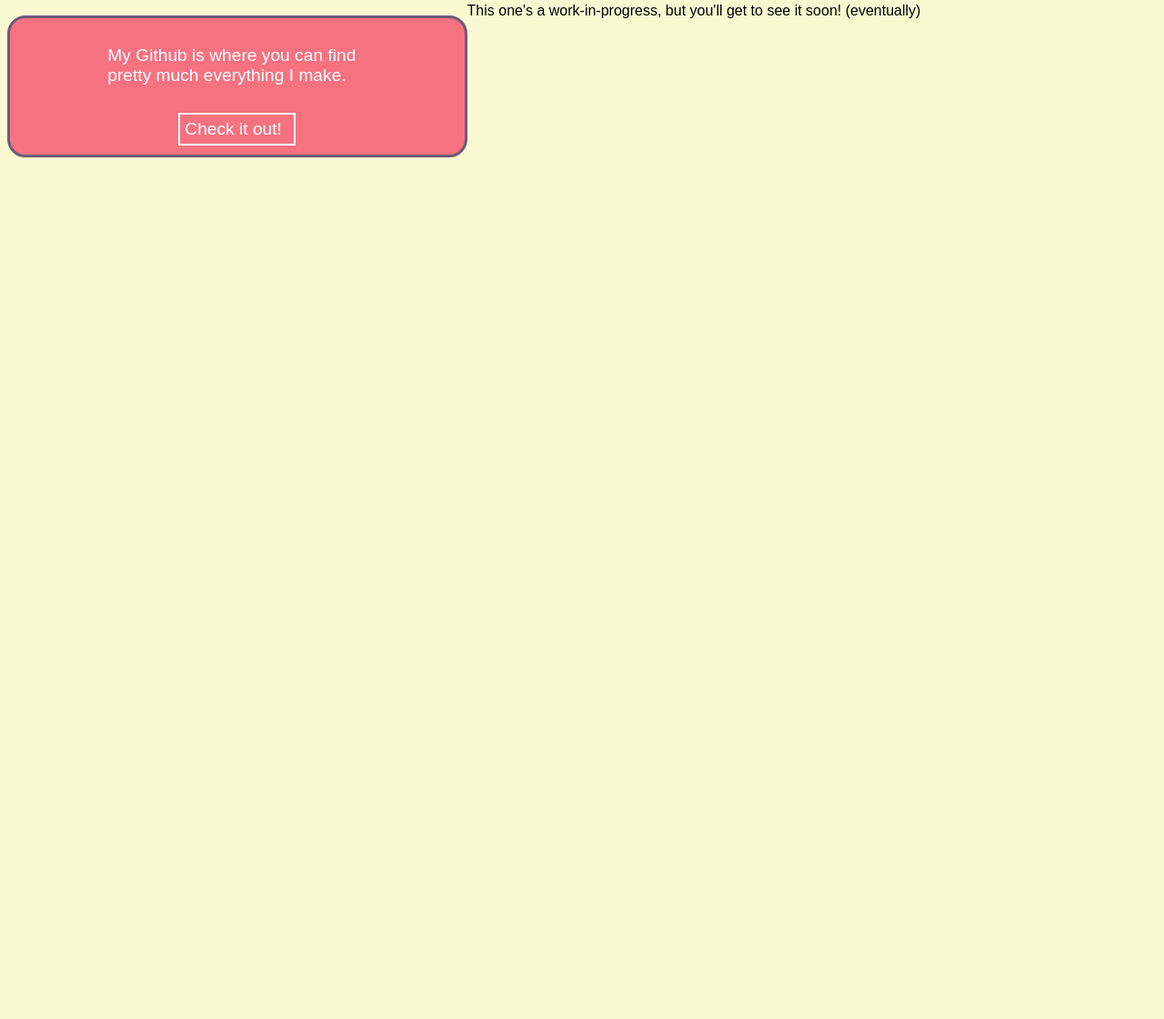
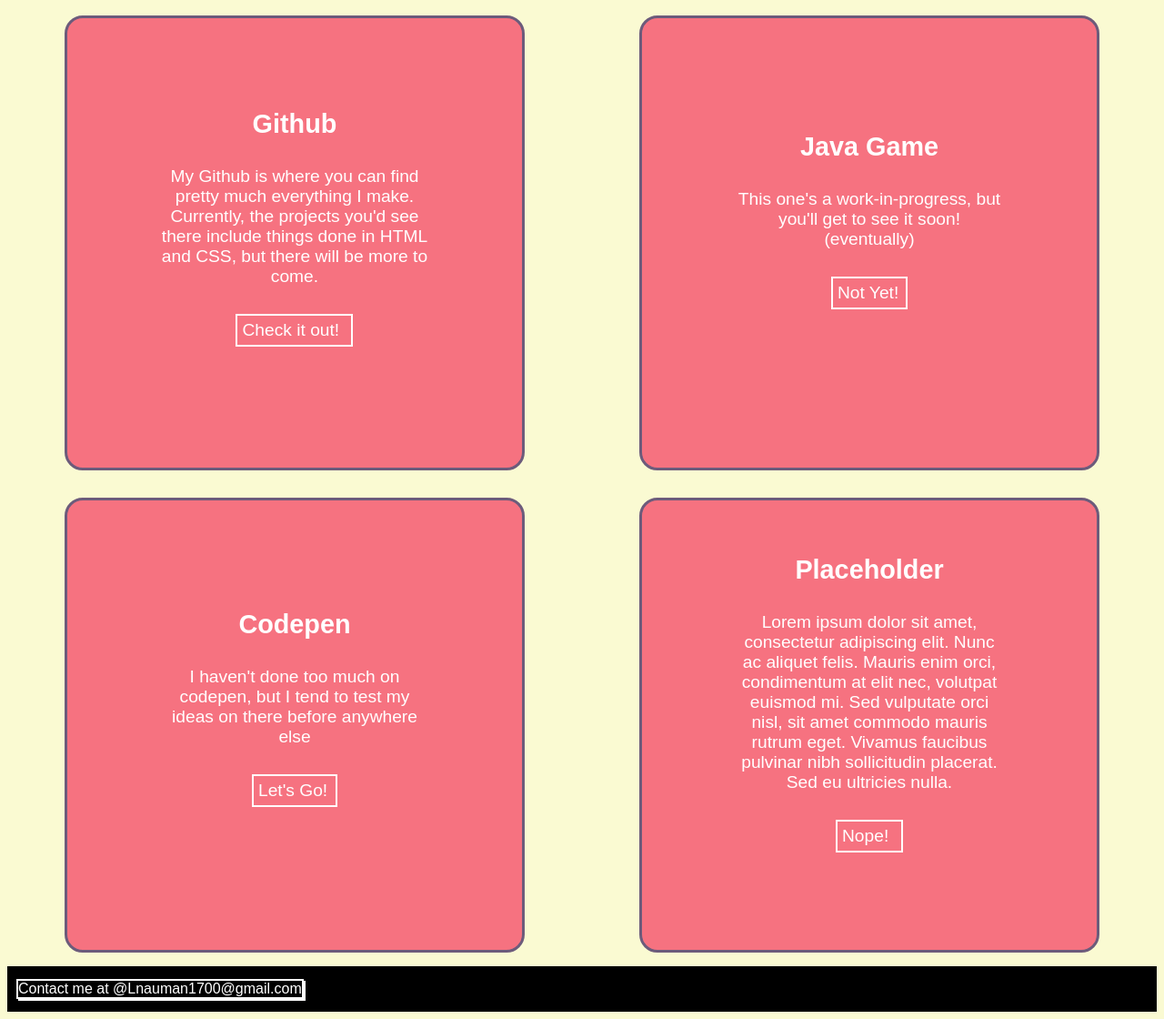
Before and after one commit to Lnauman1700/Lnauman1700.github.io, a plain HTML site: page my-work.html in a window 1280 px wide. Shown: the part 296-1416 px from the top of the page at 91% size. Before the commit the page ends 800 px from the top, so only its background shows below. Drawn offline with Linux system fonts and the light colour scheme.

Commit message:
finsihed HTML and CSS applied to mywork.html. Some additions include the footer, and all of the extra work sections.

```diff
--- a/my-work.html
+++ b/my-work.html
@@ -23,20 +23,40 @@
         <p>I've dedicated this page to some of the cool projects I've made over the years, and where you can find all of my current and previous work. Check it out!</p>
       </section>
 
-      <section class="github">
+      <section id="github" class="leftSelection">
         <div>
-          <p>My Github is where you can find pretty much everything I make.</p>
-          <a href="https://github.com/Lnauman1700">Check it out!</a>
+          <h2>Github</h2>
+          <p>My Github is where you can find pretty much everything I make.
+          Currently, the projects you'd see there include things done in HTML and CSS, but there will be more to come.</p>
         </div>
+        <a href="https://github.com/Lnauman1700">Check it out!</a>
       </section>
 
-      <section class="codepen">
+      <section id="javaGame" class="rightSelection">
+        <div>
+          <h2>Java Game</h2>
+          <p>This one's a work-in-progress, but you'll get to see it soon! (eventually)</p>
+        </div>
+        <a href="#">Not Yet!</a>
       </section>
 
-      <section class="javaGame">
-        <p>This one's a work-in-progress, but you'll get to see it soon! (eventually)</p>
+      <section class="leftSelection" id="codepen">
+        <div>
+          <h2>Codepen</h2>
+          <p>I haven't done too much on codepen, but I tend to test my ideas on there before anywhere else</p>
+        </div>
+        <a href="https://codepen.io/lnauman1700/">Let's Go!</a>
+      </section>
+      <section class="rightSelection" id="placeholder">
+        <div>
+          <h2>Placeholder</h2>
+          <p>Lorem ipsum dolor sit amet, consectetur adipiscing elit. Nunc ac aliquet felis. Mauris enim orci, condimentum at elit nec, volutpat euismod mi. Sed vulputate orci nisl, sit amet commodo mauris rutrum eget. Vivamus faucibus pulvinar nibh sollicitudin placerat. Sed eu ultricies nulla.</p>
+        </div>
+        <a href="#">Nope!</a>
       </section>
     </main>
-
+    <footer>
+      <p>Contact me at @Lnauman1700@gmail.com</p>
+    </footer>
   </body>
 </html>
--- a/styles.css
+++ b/styles.css
@@ -154,7 +154,7 @@ header ul li a:hover {
       opacity: 1;
     }
 }
-.github {
+.leftSelection {
   background-color: #f67280;
   box-sizing: border-box;
   width: 40%;
@@ -166,31 +166,127 @@ header ul li a:hover {
   margin-bottom: 15px;
   color: white;
   float: left;
+  display: inline-block;
+  height: 500px;
+  margin-left: 5%;
   animation: fadein 3s;
 }
-.github:hover {
+.leftSelection:hover {
   box-shadow: 5px 5px #6c5b7b;
   width: 45%;
 }
-.github p {
+.leftSelection p {
   width: 300px;
   margin: 30px auto;
-  padding-left: 15px;
+  text-align: center;
 }
-.github a {
+.leftSelection div {
+  width: 100%;
+  text-align: center;
+}
+.leftSelection a {
   text-decoration: none;
   color: white;
   margin: 10px auto;
-  width: 115px;
   display: block;
   padding: 5px;
   border: 2px solid white;
   transition: 0.3s;
 }
-.github a:hover {
+.leftSelection a:hover {
   box-shadow: 5px 5px white;
+  font-size: 1.2em;
+}
+.rightSelection {
+  background-color: #f67280;
+  box-sizing: border-box;
+  width: 40%;
+  border: 3px solid #6c5b7b;
+  border-radius: 20px;
+  transition: 0.5s;
+  font-size: 1.2em;
+  margin-top: 15px;
+  margin-bottom: 15px;
+  color: white;
+  float: right;
+  display: inline-block;
+  height: 500px;
+  margin-right: 5%;
+  animation: fadein 3s;
+}
+.rightSelection:hover {
+  box-shadow: 5px 5px #6c5b7b;
+  width: 45%;
+}
+.rightSelection p {
+  width: 300px;
+  margin: 30px auto;
+  text-align: center;
+}
+.rightSelection div {
+  width: 100%;
+  text-align: center;
+}
+.rightSelection a {
+  text-decoration: none;
+  color: white;
+  margin: 10px auto;
+  display: block;
+  padding: 5px;
+  border: 2px solid white;
+  transition: 0.3s;
+}
+.rightSelection a:hover {
+  box-shadow: 5px 5px white;
+  font-size: 1.2em;
+}
+#github {
+  animation: fadein 3s;
+}
+#github div {
+  margin-top: 100px;
+}
+#github a {
+  width: 115px;
+}
+#github a:hover {
   width: 140px;
-  font-size: 1.2em;
+}
+#javaGame {
+  animation: fadein 3s;
+}
+#javaGame div {
+  margin-top: 125px;
+}
+#javaGame a {
+  width: 70px;
+}
+#javaGame a:hover {
+  width: 85px;
+}
+#codepen {
+  animation: fadein 3s;
+}
+#codepen div {
+  margin-top: 120px;
+}
+#codepen a {
+  width: 80px;
+}
+#codepen a:hover {
+  width: 100px;
+}
+#placeholder {
+  animation: fadein 3s;
+}
+#placeholder div {
+  margin-top: 60px;
+}
+#placeholder a {
+  width: 60px;
+}
+#placeholder a:hover {
+  width: 70px;
 }
 footer {
   background-color: black;
@@ -198,6 +294,7 @@ footer {
   display: flex;
   height: 50px;
   align-items: center;
+  width: 100%;
 }
 footer p {
   margin-left: 10px;
```
